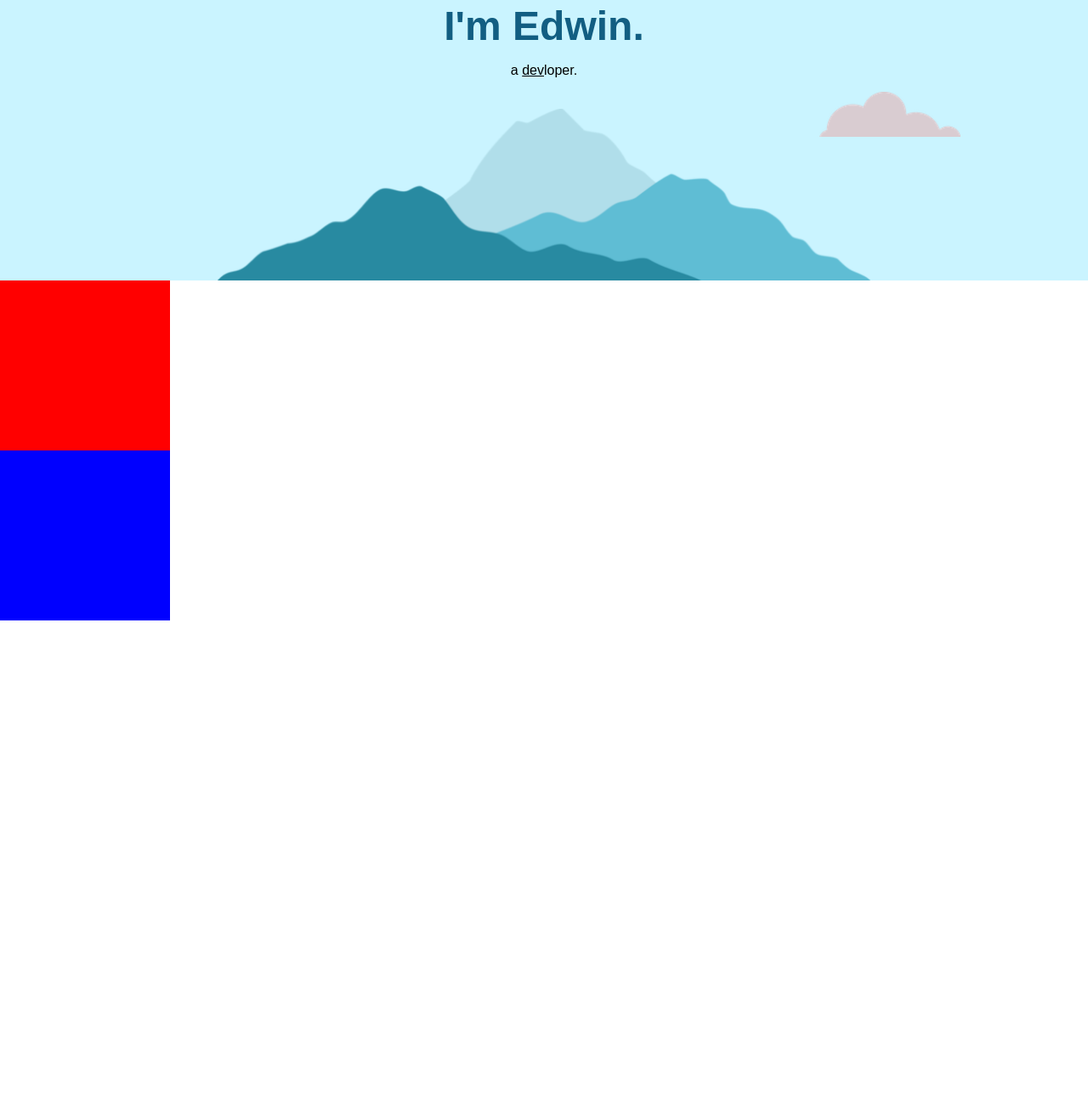
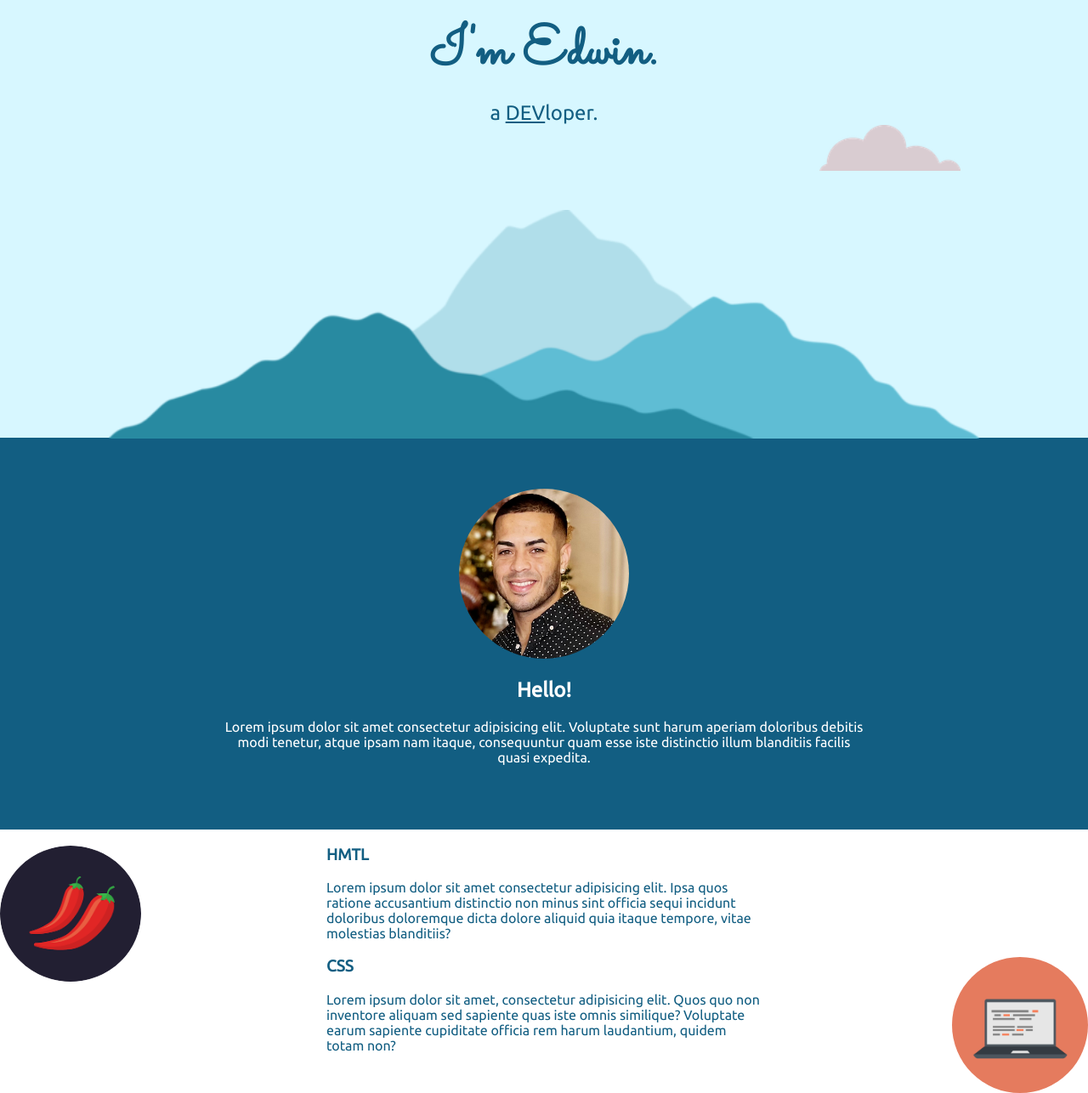
Before and after one commit to mrrolbot23/css-site, a plain HTML site: page index.html in a window 1280 px wide. Shown: the part 144-1430 px from the top of the page at 85% size. Before the commit the page ends 874 px from the top, so only its background shows below. Drawn offline with Linux system fonts and the light colour scheme.

Commit message:
added images and lorem

```diff
--- a/CSS/styles.css
+++ b/CSS/styles.css
@@ -1,5 +1,5 @@
 * {
-  font-family: Arial, Helvetica, sans-serif;
+  font-family: "Ubuntu", "Monserrat", sans-serif;
 }
 
 body {
@@ -7,8 +7,8 @@ body {
 }
 
 header {
-  background-color: #caf4ff;
   height: 40px;
+  background-color: #d7f7ff;
 }
 
 nav {
@@ -18,8 +18,9 @@ nav {
 
 h1 {
   color: #125e82;
-  font-size: 3em;
-  margin-bottom: 0;
+  font-size: 4rem;
+  font-family: "Sacramento";
+  margin-bottom: 10px;
 }
 
 li {
@@ -37,16 +38,23 @@ a:hover {
 }
 
 .heading {
-  background-color: #caf4ff;
+  background-color: #d7f7ff;
+  margin: 0;
 }
 
 .top-container {
   text-align: center;
 }
 
+.top-container p {
+  color: #125e82;
+  font-size: 1.5rem;
+  margin: 0;
+}
+
 .top-cloud {
   margin: 10px 0 0 0;
-  margin-right: 200px;
+  margin-right: 300px;
   width: 13%;
 }
 
@@ -57,23 +65,58 @@ a:hover {
 }
 
 .mountain {
-  width: 60%;
-  margin-top: 20px;
+  width: 80%;
+  margin-top: 100px;
   margin-bottom: -4px;
+  position: relative;
 }
 
 .dev {
   text-decoration: underline;
+  text-transform: uppercase;
 }
 
-.middle-container {
-  background-color: red;
-  width: 200px;
-  height: 200px;
+#middle {
+  color: #ffffff;
+  text-align: -webkit-center;
+  background-color: #125e82;
+  padding: 60px;
 }
 
-.bottom-container {
-  background-color: blue;
-  width: 200px;
+.middle-container img {
   height: 200px;
+  border-radius: 100%;
 }
+
+.middle-container p {
+  width: 65%;
+}
+
+#bottom {
+  color: #125e82;
+  text-align: -webkit-center;
+  background-color: #ffffff;
+}
+
+/* .skill {
+  width: 65%;
+  padding: 20px;
+} */
+
+.description {
+  text-align: left;
+  width: 40%;
+}
+
+.html {
+  float: left;
+}
+
+.skill img {
+  border-radius: 100%;
+  height: 160px;
+}
+
+.css {
+  float: right;
+}
--- a/index.html
+++ b/index.html
@@ -6,6 +6,12 @@
     <!-- CSS Link -->
     <link rel="stylesheet" href="CSS/styles.css" />
     <link rel="icon" href="favicon.ico" />
+    <!-- FONT LINKS -->
+    <link
+      href="https://fonts.googleapis.com/css2?family=Montserrat:wght@100;400;900&family=Sacramento&family=Ubuntu&display=swap"
+      rel="stylesheet"
+    />
+
     <title>Edwin</title>
   </head>
   <header>
@@ -31,10 +37,42 @@
         </div>
       </section>
       <section id="middle">
-        <div class="middle-container"></div>
+        <div class="middle-container">
+          <img src="images/edwin.jpeg" alt="edwin-picture" />
+          <h2>Hello!</h2>
+          <p>
+            Lorem ipsum dolor sit amet consectetur adipisicing elit. Voluptate
+            sunt harum aperiam doloribus debitis modi tenetur, atque ipsam nam
+            itaque, consequuntur quam esse iste distinctio illum blanditiis
+            facilis quasi expedita.
+          </p>
+        </div>
       </section>
       <section id="bottom">
-        <div class="bottom-container"></div>
+        <div class="skill">
+          <img class="html" src="images/chillies.png" alt="html-icon" />
+          <div class="description">
+            <h3>HMTL</h3>
+            <p>
+              Lorem ipsum dolor sit amet consectetur adipisicing elit. Ipsa quos
+              ratione accusantium distinctio non minus sint officia sequi
+              incidunt doloribus doloremque dicta dolore aliquid quia itaque
+              tempore, vitae molestias blanditiis?
+            </p>
+          </div>
+        </div>
+        <div class="skill">
+          <img class="css" src="images/computer.png" alt="css-icon" />
+          <div class="description">
+            <h3>CSS</h3>
+            <p>
+              Lorem ipsum dolor sit amet, consectetur adipisicing elit. Quos quo
+              non inventore aliquam sed sapiente quas iste omnis similique?
+              Voluptate earum sapiente cupiditate officia rem harum laudantium,
+              quidem totam non?
+            </p>
+          </div>
+        </div>
       </section>
     </body>
   </main>
```
